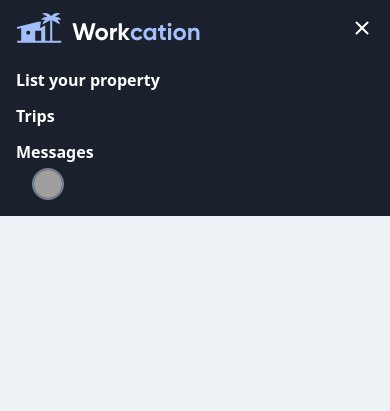
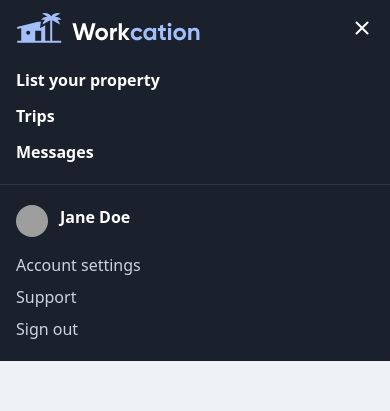
Before and after one commit to zhentian-wan/tailwind-full-demo, a Vue app: page / in a window 390 px wide. Both pictures are taken after a click on the button 362 px from the left and 28 px from the top of the page. Shown: the top 411 px of the page. Built offline with nearby package versions, Linux system fonts and the light colour scheme; grey boxes are pictures that could not be loaded.

Commit message:
4-4 completed

```diff
--- a/src/components/Navbar.vue
+++ b/src/components/Navbar.vue
@@ -27,7 +27,8 @@
         </button>
       </div>
     </div>
-    <div :class="isOpen ? 'block' : 'hidden'" class="px-2 pt-2 pb-4 sm:flex">
+    <div :class="isOpen ? 'block' : 'hidden'" class="sm:block">
+      <div class="px-2 pt-2 pb-4 sm:flex">
         <a
           href="#"
           class="block px-2 py-1 text-white font-semibold rounded hover:bg-gray-800"
@@ -43,7 +44,30 @@
           class="block mt-1 sm:mt-0 sm:ml-2 px-2 py-1 text-white font-semibold rounded hover:bg-gray-800"
           >Messages</a
         >
-      <AccountDropdown class="ml-6"></AccountDropdown>
+        <AccountDropdown class="sm:ml-6 hidden sm:block"></AccountDropdown>
+      </div>
+
+      <div class="relative px-4 py-5 border-t border-gray-800 sm:hidden">
+        <div class="flex">
+          <img
+            class="h-8 w-8 rounded-full overflow-hidden object-cover"
+            src="https://images.unsplash.com/photo-1487412720507-e7ab37603c6f?ixlib=rb-1.2.1&ixid=eyJhcHBfaWQiOjEyMDd9&auto=format&fit=crop&w=256&q=80"
+            alt="Your avatar"
+          />
+          <span class="text-white font-semibold ml-3">Jane Doe</span>
+        </div>
+        <div class="mt-4">
+          <a href="#" class="block text-gray-400 hover:text-white"
+            >Account settings</a
+          >
+          <a href="#" class="block mt-2 text-gray-400 hover:text-white"
+            >Support</a
+          >
+          <a href="#" class="block mt-2 text-gray-400 hover:text-white"
+            >Sign out</a
+          >
+        </div>
+      </div>
     </div>
   </header>
 </template>
```
Lines whose indentation alone changed are shown as unchanged.
